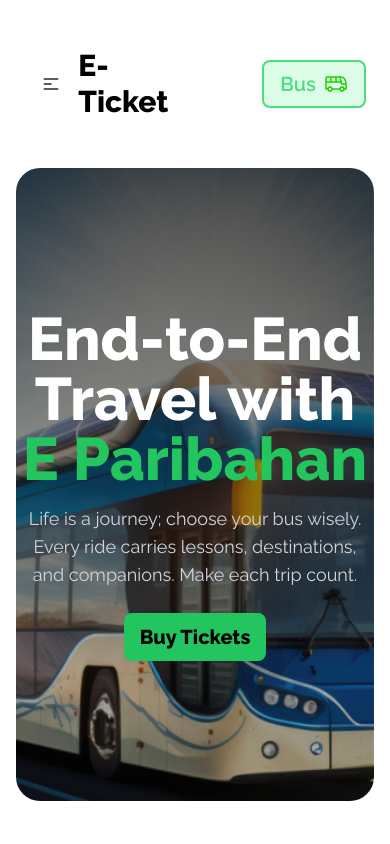
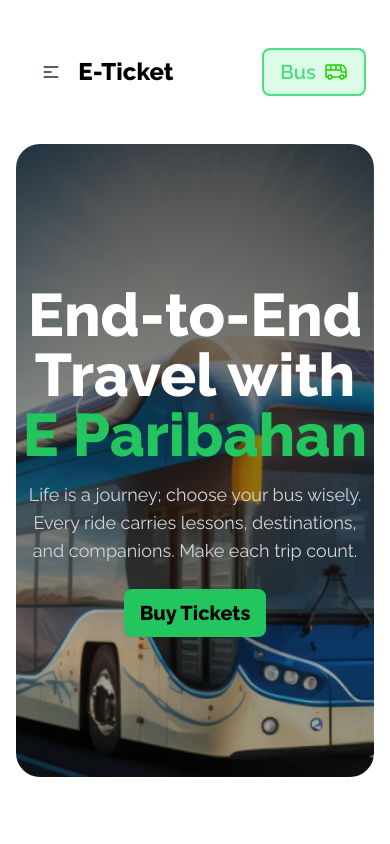
Before and after one commit to Hossain5990/Assignment-5, a plain HTML site: page index.html in a window 390 px wide. Shown: the top 844 px of the page. Drawn offline with nearby package versions, Linux system fonts and the light colour scheme.

Commit message:
git final commit

```diff
--- a/index.html
+++ b/index.html
@@ -60,7 +60,7 @@
                             <li><a>Search</a></li>
                         </ul>
                     </div>
-                    <a class="font-extrabold text-black text-3xl lg:text-4xl">E-Ticket</a>
+                    <a class="font-extrabold text-black text-2xl lg:text-4xl">E-Ticket</a>
                 </div>
                 <div class="navbar-center hidden lg:flex">
                     <ul class="menu menu-horizontal px-1 text-gray-500 font-semibold">
```
